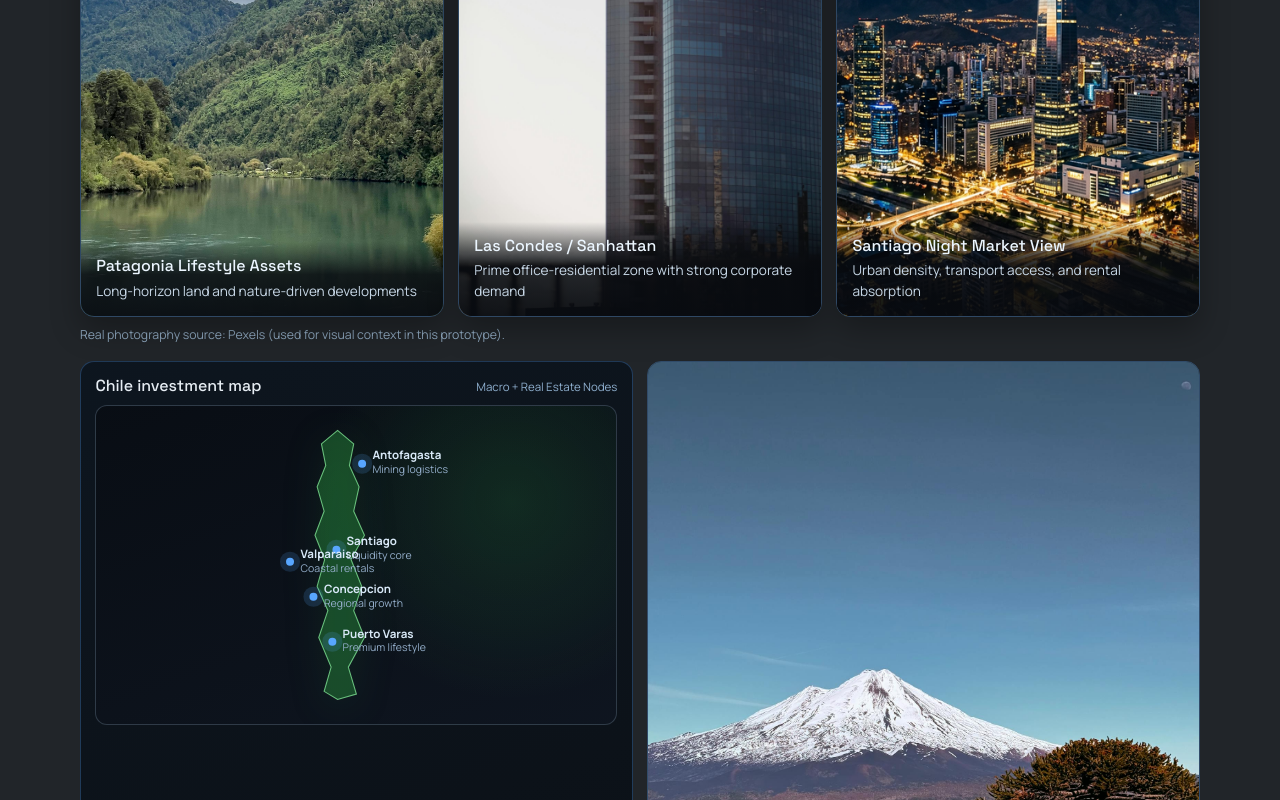
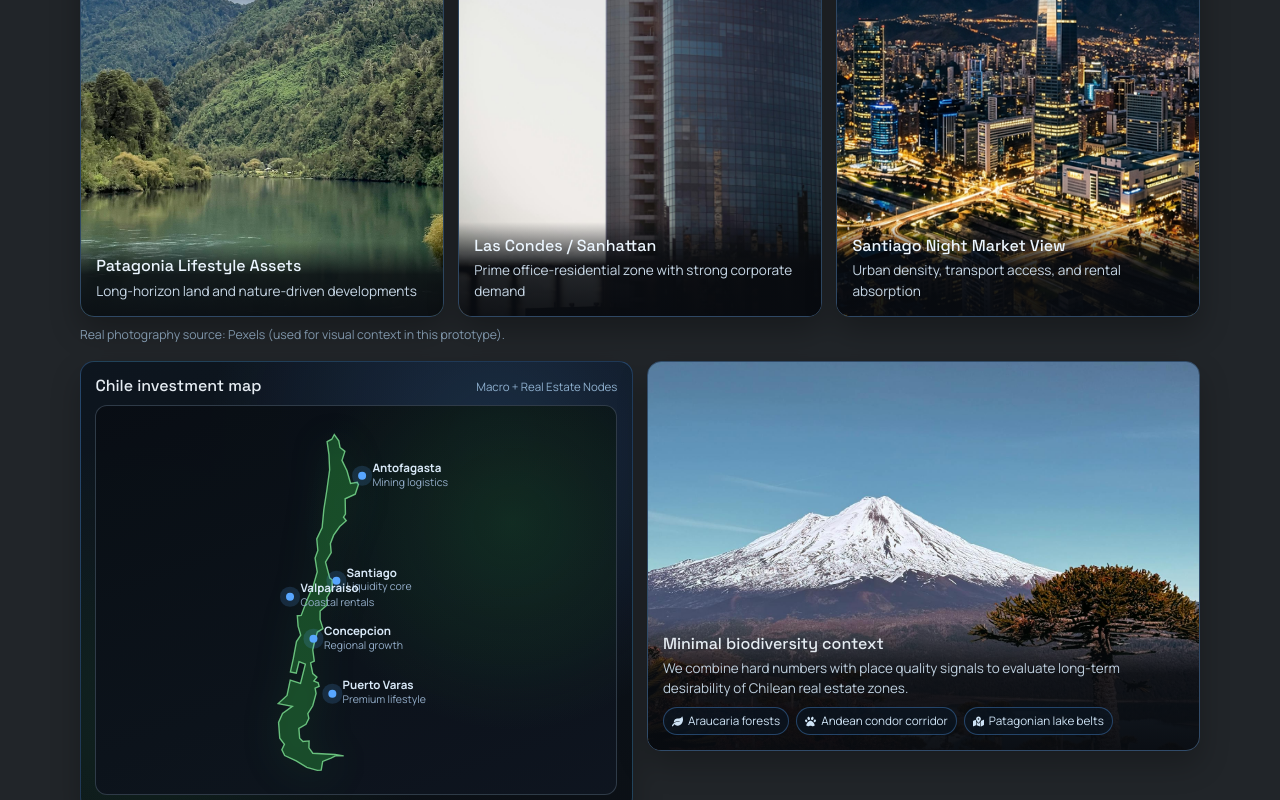
Before and after one commit to MatiasDW/Titulo-CostBench, a React (Vite) app in the folder frontend/: page /landing in a window 1280 px wide. Shown: the part 2000-2800 px from the top of the page. Built offline with nearby package versions, Linux system fonts and the light colour scheme; no server answers.

Commit message:
refine: use real Chile silhouette and tighten landing context layout

```diff
--- a/frontend/src/components/Landing/LandingPage.css
+++ b/frontend/src/components/Landing/LandingPage.css
@@ -542,13 +542,18 @@
     display: grid;
     gap: 0.9rem;
     grid-template-columns: 1fr 1fr;
+    align-items: start;
 }
 
 .landing-chile-map-card {
     border-radius: 14px;
     border: 1px solid rgba(88, 166, 255, 0.28);
-    background: linear-gradient(160deg, rgba(12, 20, 30, 0.92), rgba(10, 14, 20, 0.92));
+    background:
+        radial-gradient(circle at 75% 18%, rgba(88, 166, 255, 0.18), transparent 52%),
+        radial-gradient(circle at 12% 80%, rgba(46, 160, 67, 0.12), transparent 46%),
+        linear-gradient(160deg, rgba(12, 20, 30, 0.92), rgba(10, 14, 20, 0.92));
     padding: 0.9rem;
+    box-shadow: 0 14px 30px rgba(0, 0, 0, 0.24);
 }
 
 .landing-map-head {
@@ -572,7 +577,7 @@
 .landing-map-stage {
     margin-top: 0.6rem;
     position: relative;
-    min-height: 320px;
+    min-height: 390px;
     border-radius: 12px;
     border: 1px solid rgba(52, 64, 77, 0.9);
     background:
@@ -583,9 +588,9 @@
 
 .landing-chile-shape {
     position: absolute;
-    left: 34%;
-    top: 6%;
-    height: 88%;
+    left: 28%;
+    top: 4%;
+    height: 93%;
     width: auto;
     filter: drop-shadow(0 6px 18px rgba(46, 160, 67, 0.25));
 }
@@ -627,10 +632,11 @@
 
 .landing-bio-card {
     position: relative;
-    min-height: 320px;
+    height: 390px;
     border-radius: 14px;
     overflow: hidden;
     border: 1px solid rgba(88, 166, 255, 0.3);
+    box-shadow: 0 14px 30px rgba(0, 0, 0, 0.24);
 }
 
 .landing-bio-card img {
@@ -1056,7 +1062,7 @@
     }
 
     .landing-map-stage {
-        min-height: 280px;
+        min-height: 310px;
     }
 
     .landing-map-pin strong {
--- a/frontend/src/components/Landing/LandingPage.jsx
+++ b/frontend/src/components/Landing/LandingPage.jsx
@@ -434,7 +434,7 @@ const LandingPage = () => {
                             </div>
                             <div className="landing-map-stage">
                                 <svg className="landing-chile-shape" viewBox="0 0 220 520" role="img" aria-label="Stylized map of Chile">
-                                    <path d="M120 10 L150 35 L142 75 L160 115 L150 160 L170 205 L145 250 L165 300 L150 345 L170 395 L140 450 L155 500 L120 510 L95 495 L108 450 L85 395 L102 345 L82 300 L96 250 L78 205 L95 160 L82 115 L98 75 L90 35 Z" />
+                                    <path d="M 151.3 70.2 L 156.5 88.6 L 166.1 86.8 L 167.8 90.1 L 163.2 104.0 L 148.7 110.6 L 149.1 132.8 L 146.3 137.1 L 150.3 142.3 L 140.9 150.6 L 132.1 163.1 L 127.4 175.3 L 128.6 188.2 L 120.4 201.9 L 126.5 225.0 L 130.0 227.4 L 130.0 239.7 L 122.4 252.7 L 122.7 263.8 L 112.6 272.5 L 112.6 284.8 L 116.7 297.8 L 108.7 302.7 L 105.1 314.6 L 102.0 328.2 L 104.2 344.5 L 98.9 347.2 L 102.0 362.6 L 108.0 367.7 L 103.6 373.3 L 109.8 375.9 L 111.2 381.0 L 105.4 383.5 L 106.8 391.3 L 102.0 409.0 L 94.9 420.4 L 96.4 427.1 L 92.2 435.6 L 82.0 441.5 L 83.1 455.6 L 87.8 460.4 L 96.7 459.6 L 96.5 469.6 L 102.0 477.4 L 134.2 479.1 L 146.6 481.2 L 134.7 481.1 L 128.3 484.4 L 116.3 489.2 L 114.1 501.7 L 108.5 502.0 L 93.4 497.7 L 78.1 488.4 L 61.5 480.7 L 57.4 472.3 L 61.1 464.5 L 54.4 455.6 L 52.7 432.9 L 58.4 420.0 L 72.5 409.7 L 52.2 405.8 L 64.9 394.0 L 69.5 371.9 L 84.3 376.6 L 91.3 348.9 L 82.3 345.4 L 78.2 362.0 L 69.7 360.2 L 73.9 341.1 L 78.5 316.4 L 84.6 307.2 L 80.8 294.2 L 79.7 279.2 L 85.3 278.8 L 93.5 257.2 L 102.7 235.9 L 108.4 216.0 L 105.3 196.0 L 109.3 185.0 L 107.7 168.5 L 115.5 152.2 L 117.9 126.4 L 122.2 98.7 L 126.3 68.9 L 125.3 47.0 L 122.6 28.2 L 129.4 24.8 L 133.0 18.0 L 139.5 27.1 L 141.3 36.7 L 148.3 42.3 L 144.1 55.3 L 151.3 70.2 Z" />
                                 </svg>
                                 {CHILE_MAP_POINTS.map((point) => (
                                     <div
```
